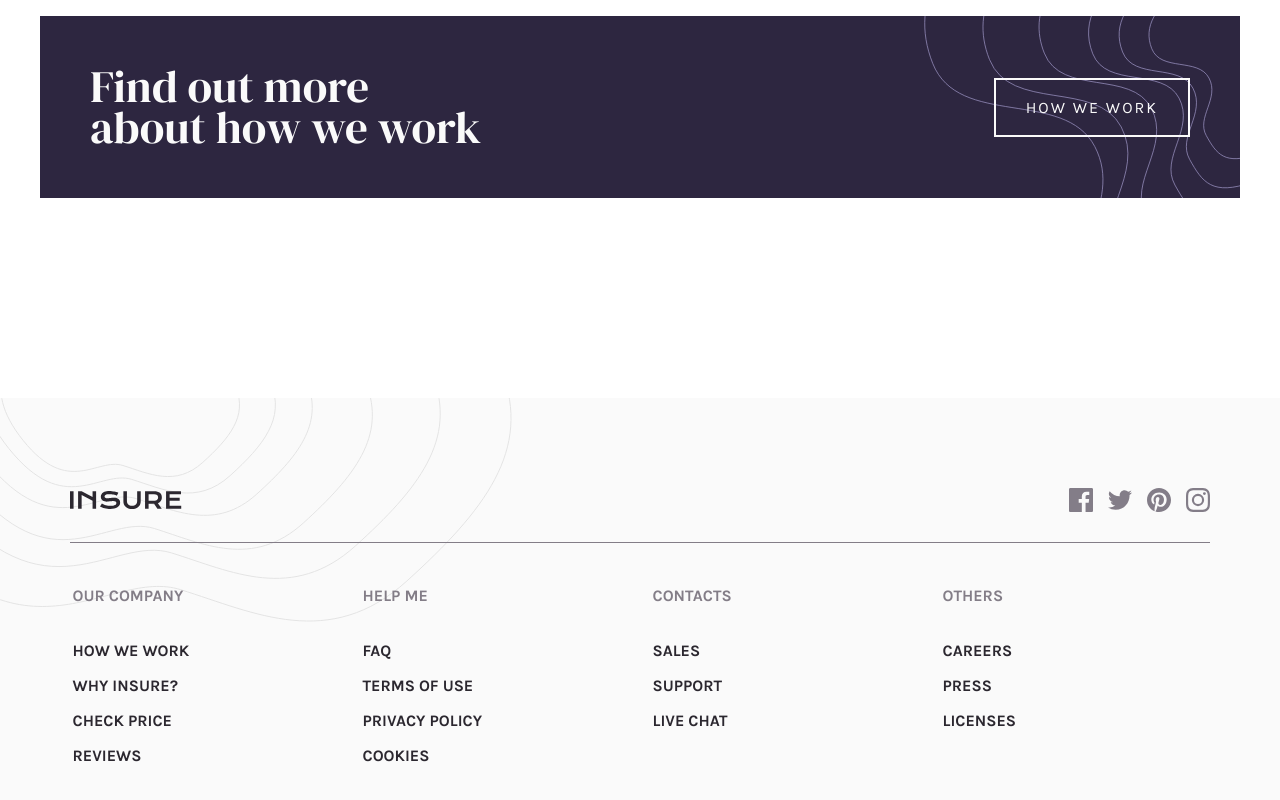
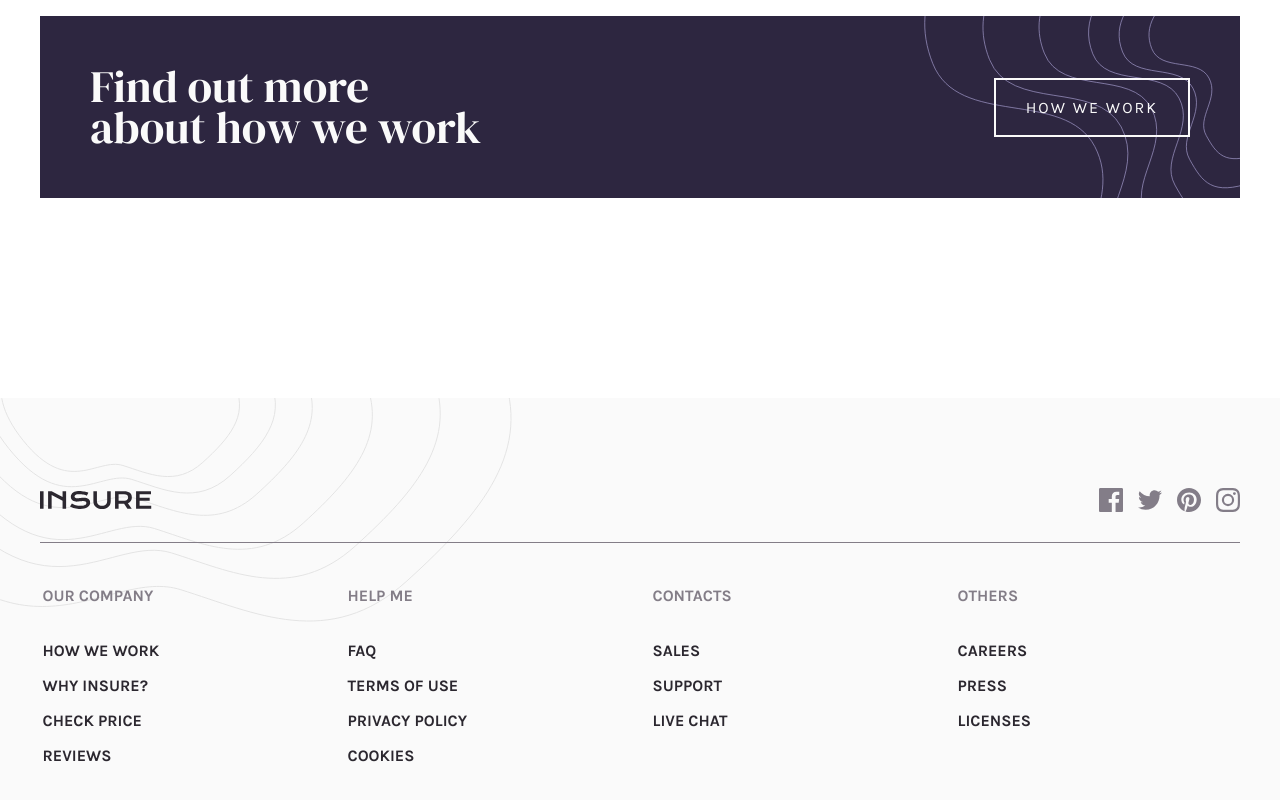
Before and after one commit to higor-costa/pagina-de-destino-insure, a React (Vite) app: page / in a window 1280 px wide. Shown: the part 1501-2301 px from the top of the page. Built offline with nearby package versions, Linux system fonts and the light colour scheme.

Commit message:
Ajusta espaçamento interno do container grid

```diff
--- a/src/style/components/Footer.module.scss
+++ b/src/style/components/Footer.module.scss
@@ -19,6 +19,14 @@ footer {
     @include displayFlex;
     flex-direction: column;
     padding: 50px 30px 0;
+    @include device(lxxl) {
+      padding-left: 10px;
+      padding-right: 10px;
+    }
+    @include device(xxl) {
+      padding-left: 0;
+      padding-right: 0;
+    }
     gap: 40px;
   }
 }
```
